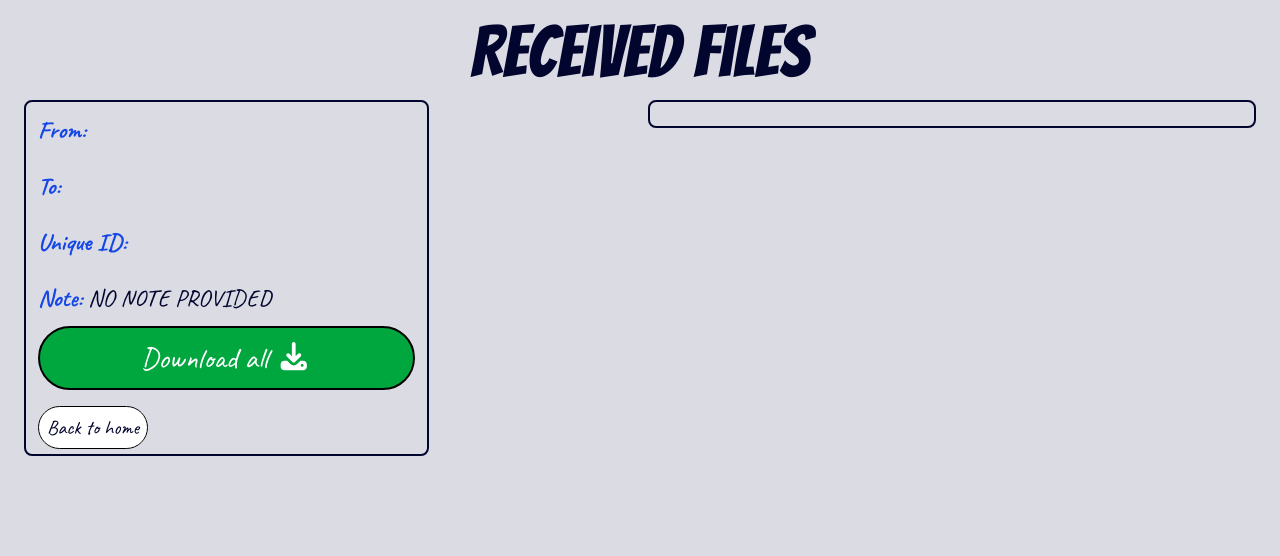
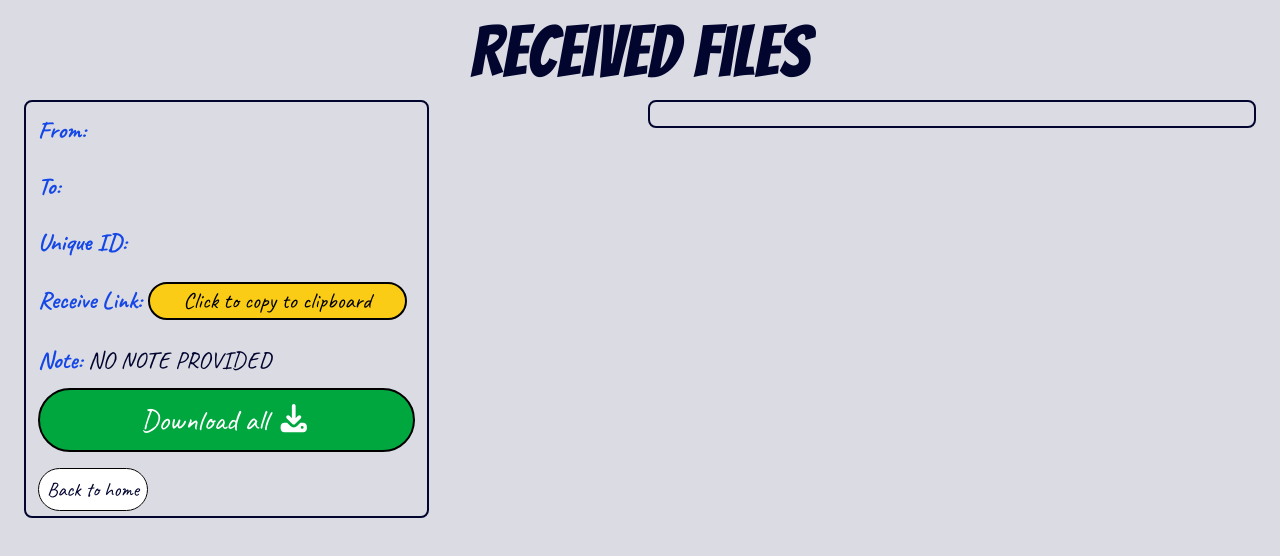
Before and after one commit to Sudo-devMan/Remshare, a React (Vite) app: page /received-files in a window 1280 px wide. Shown: the top 556 px of the page. Built offline with nearby package versions, Linux system fonts and the light colour scheme.

Commit message:
add receive URL

```diff
--- a/package.json
+++ b/package.json
@@ -15,6 +15,7 @@
     "@fortawesome/react-fontawesome": "^3.3.1",
     "@tailwindcss/vite": "^4.2.4",
     "axios": "^1.16.1",
+    "client-zip": "^2.5.0",
     "nprogress": "^0.2.0",
     "react": "^19.2.5",
     "react-dom": "^19.2.5",
--- a/src/config/types.ts
+++ b/src/config/types.ts
@@ -5,7 +5,8 @@ export type ShareFile = {
     password: string,
     files: any,
     note: string,
-    uniqueId?: string
+    uniqueId?: string,
+    receiveUrl?: string
 }
 
 export type ReceiveFile = {
--- a/src/pages/ReceivedFiles.tsx
+++ b/src/pages/ReceivedFiles.tsx
@@ -24,6 +24,7 @@ function ReceivedFiles() {
     const {shareData} = useShare()
     const [downloading, setDownloading] = useState(false)
     const [oneD, setOneD] = useState<{b: boolean, url: string}>({b: false, url: ''})
+    const [copied, setCopied] = useState('Click to copy to clipboard')
     let isFiles = shareData.files.length < 0
 
     // console.log("Received Files: ", shareData)
@@ -84,6 +85,24 @@ function ReceivedFiles() {
             setDownloading(false);
         }
     };
+
+    const copy = async(text: string | undefined) => {
+        if (!text) {
+            alert("Nothing to copy!")
+            return;
+        }
+        try {
+            navigator.clipboard.writeText(text);
+            setCopied('Copied')
+        } catch (err) {
+            alert("Failed to copy to clipboard. Check your console to see waht the problem was.");
+            console.log("Here is why copying failed: ", err)
+        } finally {
+            setTimeout(() => {
+                setCopied('Click to copy to clipboard')
+            }, 5000)
+        }
+    }
   return (
     <div className='w-full p-1'>
       <h1 className="text-center bangers-font text-7xl my-3">Received Files</h1>
@@ -92,10 +111,11 @@ function ReceivedFiles() {
             <p className='caveat text-xl sm:text-2xl'><span className="text-blue-700 font-bold">From: </span>{shareData.senderEmail}</p>
             <br /><p className='caveat text-xl sm:text-2xl'><span className="text-blue-700 font-bold">To: </span>{shareData.receiverEmail}</p>
             <br /><p className='caveat text-xl sm:text-2xl'><span className="text-blue-700 font-bold">Unique ID: </span>{shareData.uniqueId}</p>
+            <br /><p className='caveat text-xl sm:text-2xl'><span className="text-blue-700 font-bold">Receive Link: </span><button className="receive-sm" onClick={() => copy(shareData.receiveUrl)}>{copied}</button></p>
             <br /><p className='caveat text-xl sm:text-2xl'><span className="text-blue-700 font-bold">Note: </span>{shareData.note ? shareData.note : "NO NOTE PROVIDED"}</p>
             {
                 downloading ?
-                    <button disabled className="text-2xl w-full p-3 cursor-pointer transform duration-300 text-3xl bg-green-600 border-2 rounded-4xl mt-3 text-white caveat border border-black">
+                    <button disabled className="text-2xl w-full p-3 transform duration-300 text-3xl bg-green-600 border-2 rounded-4xl mt-3 text-white caveat border border-black">
                         Downloading... <FontAwesomeIcon icon={faDownload} />
                     </button>
                     :
--- a/src/pages/Share2.tsx
+++ b/src/pages/Share2.tsx
@@ -17,6 +17,7 @@ function Share2() {
     const [sharing, setSharing] = useState(false);
     const [shared, setShared] = useState(false);
     const [passType, setPassType] = useState<'password' | 'text'>('password');
+    const [copied, setCopied] = useState('Click here to copy the receive link ans send it to your receiver(s) to receive the files')
 
     const passToggle = () => {
     setPassType((p) => (p === 'password' ? 'text' : 'password'));
@@ -57,11 +58,13 @@ function Share2() {
                 setShareData((p) => ({
                     ...p,
                     uniqueId: response.data.uniqueId,
+                    receiveUrl: response.data.receiveUrl
                 }));
 
                 console.log('Share data: ', shareData);
                 console.log('Response: ', response);
                 console.log('Unique ID: ', response.data.uniqueId);
+
 
                 setShared(true);
                 localStorage.setItem(SHARED_STATE, 'true');
@@ -73,6 +76,24 @@ function Share2() {
             setSharing(false);
         }
     };
+
+    const copy = async(text: string | undefined) => {
+        if (!text) {
+            alert("Nothing to copy!")
+            return;
+        }
+        try {
+            navigator.clipboard.writeText(text);
+            setCopied('Copied')
+        } catch (err) {
+            alert("Failed to copy to clipboard. Check your console to see waht the problem was.");
+            console.log("Here is why copying failed: ", err)
+        } finally {
+            setTimeout(() => {
+                setCopied('Click to copy to clipboard')
+            }, 5000)
+        }
+    }
   return (
     <div className="h-screen sm:px-6">
         <br /><br />
@@ -174,6 +195,11 @@ function Share2() {
                     </div>
 
                     <div className="bg-blue-200 p-4 rounded-lg flex flex-col sm:flex-row sm:items-center">
+                        <h1 className="caveat font-bold text-2xl sm:mr-3">Receive Link: </h1>
+                        <span onClick={() => copy(shareData.receiveUrl)} className="break-all">{copied}</span>
+                    </div>
+
+                    <div className="bg-blue-200 p-4 rounded-lg flex flex-col sm:flex-row sm:items-center">
                         <h1 className="caveat font-bold text-2xl sm:mr-3">Note: </h1>
                         <span className="break-all">{shareData.note}</span>
                     </div>
```
Also changed, not shown: 1 other file (tests, documents, lock files or other folders).
